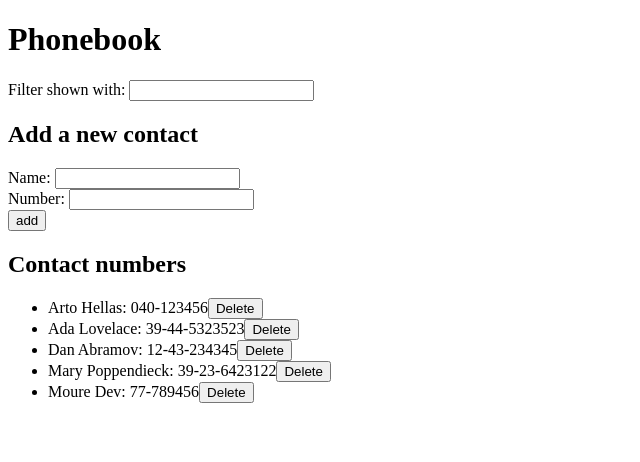
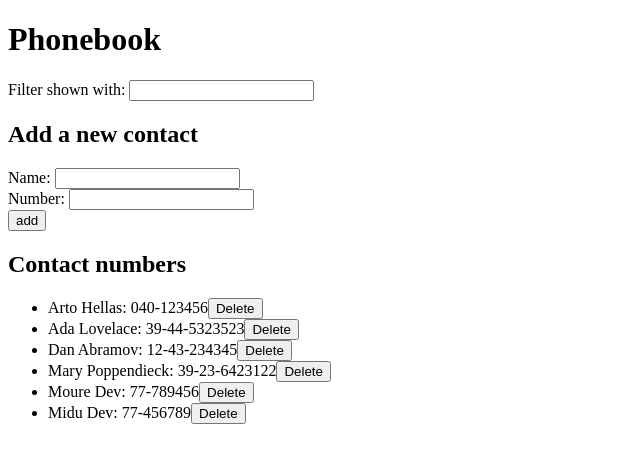
Before and after one commit to Micky-CM/Fullstack-Excercises, a React (Vite) app in the folder part2/phonebook/: page / in a window 1280 px wide. Shown: the top 462 px of the page, without its empty margins (0-640 px from the left). Built offline with nearby package versions, Linux system fonts and the light colour scheme; data requests are answered from the project's data file.

Commit message:
Ejercicio 2.15 - Parte 2: Funcionalidad para actualizar los números telefónicos

```diff
--- a/part2/phonebook/db.json
+++ b/part2/phonebook/db.json
@@ -24,6 +24,11 @@
       "id": "04e2",
       "name": "Moure Dev",
       "number": "77-789456"
+    },
+    {
+      "id": "12fa",
+      "name": "Midu Dev",
+      "number": "77-456789"
     }
   ]
 }
--- a/part2/phonebook/src/App.jsx
+++ b/part2/phonebook/src/App.jsx
@@ -19,23 +19,38 @@ const App = () => {
   const addPerson = (event)=> {
     event.preventDefault()
 
-    const nameExists = persons.some(
+    const existingPerson = persons.find(
       person => person.name.toLowerCase() === newName.trim().toLowerCase()
     )
     const numberExist = persons.some(
       person => person.number === newNumber.trim()
     )
 
-    if (nameExists) {
-      alert(`${newName} is already added to phonebook`)
+    if (existingPerson) {
+      if (existingPerson.number !== newNumber.trim()){
+        if (window.confirm(`${newName} is already added to phonebook, replace the old number with a new one?`)) {
+          const updatedPerson = {
+            ...existingPerson,
+            number: newNumber.trim()
+          }
+          contactService.update(existingPerson.id, updatedPerson).then(returnedPerson => {
+            setPersons(persons.map(person =>
+              person.id !== existingPerson.id ? person: returnedPerson
+            ))
+            setNewName('')
+            setNewNumber('')
+          })
+        }
+      } else {
+        alert(`${newName} with number ${newNumber} is already added to phonebook`)
+      }
     } else if (numberExist) {
       alert(`${newNumber} is already used by another contact`)
-    } else {
+    }else {
       const newPerson = {
         name: newName,
         number: newNumber
       }
-
       contactService.create(newPerson).then(returnedPerson => {
         setPersons([...persons, returnedPerson])
         setNewName('')
--- a/part2/phonebook/src/services/contacts.js
+++ b/part2/phonebook/src/services/contacts.js
@@ -12,9 +12,14 @@ const create = (newPerson) => {
   return request.then(response => response.data)
 }
 
+const update = (id, updatedPerson) => {
+  const request = axios.put(`${baseUrl}/${id}`, updatedPerson)
+  return request.then(response => response.data)
+}
+
 const remove = (id) => {
   const request = axios.delete(`${baseUrl}/${id}`)
   return request.then(response => response.data)
 }
 
-export default { getAll, create, remove }
+export default { getAll, create, update, remove }
```
